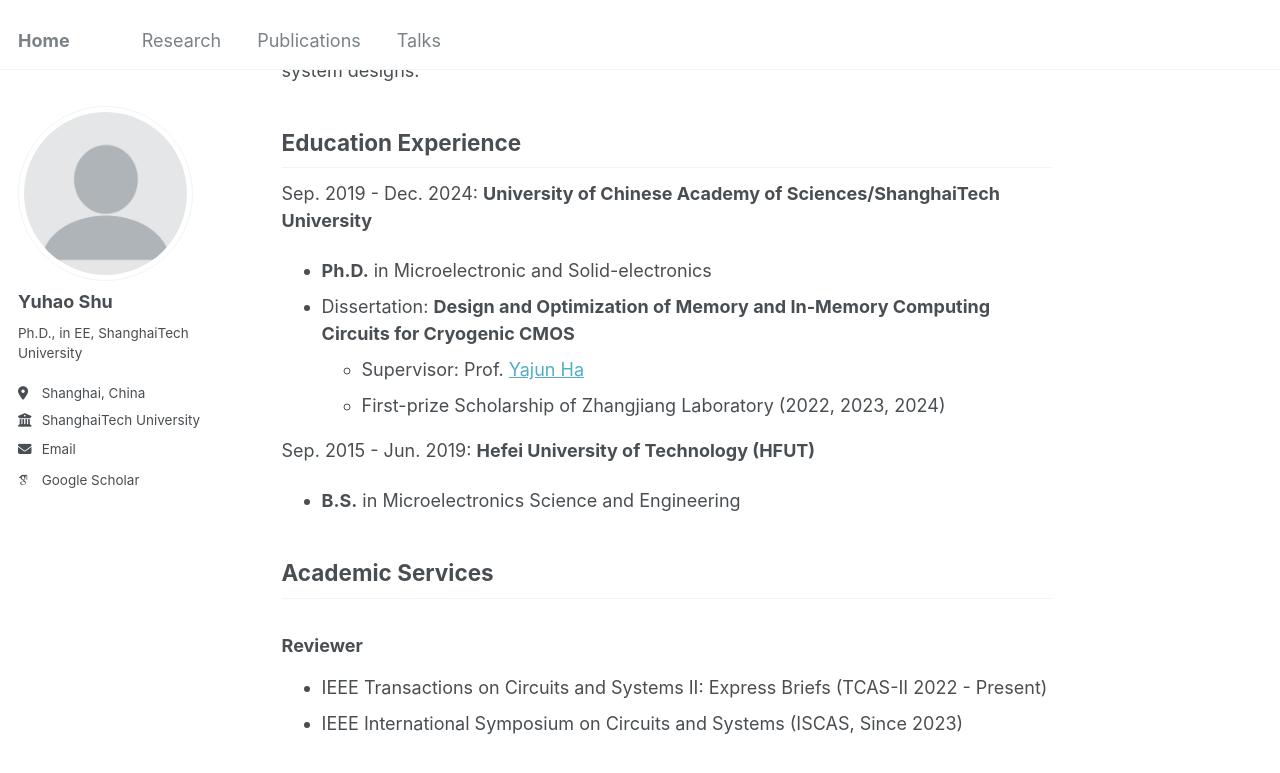
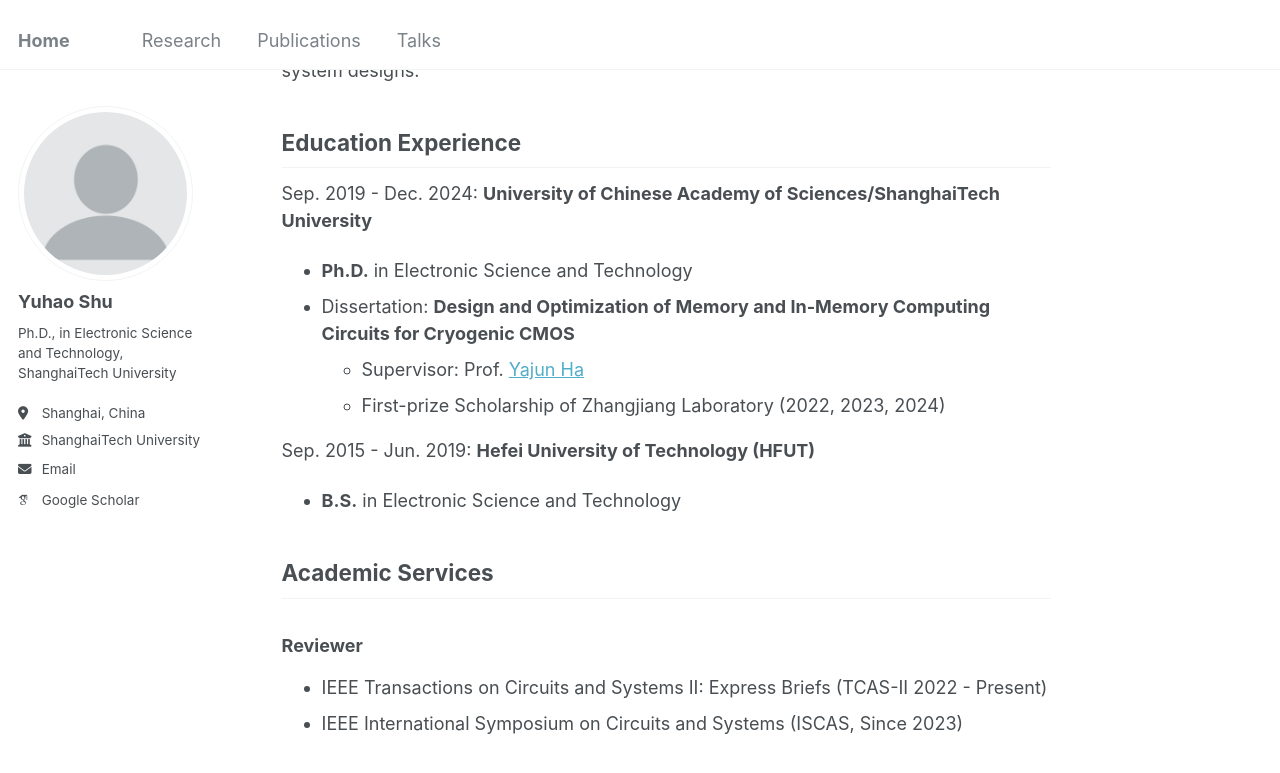
Before and after one commit to beckycaspar/beckycaspar.github.io, a Jekyll site: the page built from _pages/about.md, in a window 1280 px wide and 900 px high, scrolled down 480 px. Shown: the top 773 px of the window. Built offline with Jekyll 4.4.1, drawn with Linux system fonts in a browser that asks for light colours; some web fonts are replaced.

Commit message:
update major

```diff
--- a/_config.yml
+++ b/_config.yml
@@ -24,7 +24,7 @@ author:
   avatar           : "profile.png"
   name             : "Yuhao Shu"
   pronouns         : # example: "she/her"
-  bio              : "Ph.D., in EE, ShanghaiTech University"
+  bio              : "Ph.D., in Electronic Science and Technology, ShanghaiTech University"
   location         : "Shanghai, China"
   employer         : "ShanghaiTech University"
   uri              : # URL
--- a/_pages/about.md
+++ b/_pages/about.md
@@ -18,13 +18,13 @@ His current research interests include embedded memory design, in-memory computi
 
 ## Education Experience
 Sep. 2019 - Dec. 2024: **University of Chinese Academy of Sciences/ShanghaiTech University**
-* **Ph.D.** in Microelectronic and Solid-electronics
+* **Ph.D.** in Electronic Science and Technology
 * Dissertation: **Design and Optimization of Memory and In-Memory Computing Circuits for Cryogenic CMOS**
   -  Supervisor: Prof. [Yajun Ha](https://sist.shanghaitech.edu.cn/hayj/main.htm)
   -  First-prize Scholarship of Zhangjiang  Laboratory (2022, 2023, 2024)
 
 Sep. 2015 - Jun. 2019: **Hefei University of Technology (HFUT)**
-* **B.S.** in Microelectronics Science and Engineering
+* **B.S.** in Electronic Science and Technology
 
 ## Academic Services
 ### Reviewer
```
